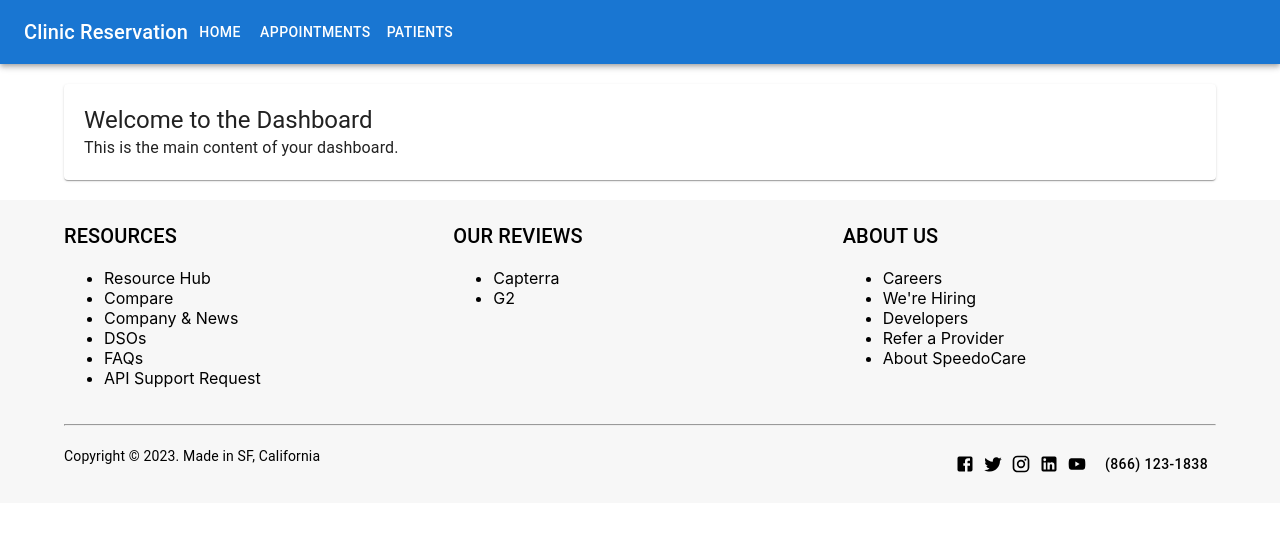
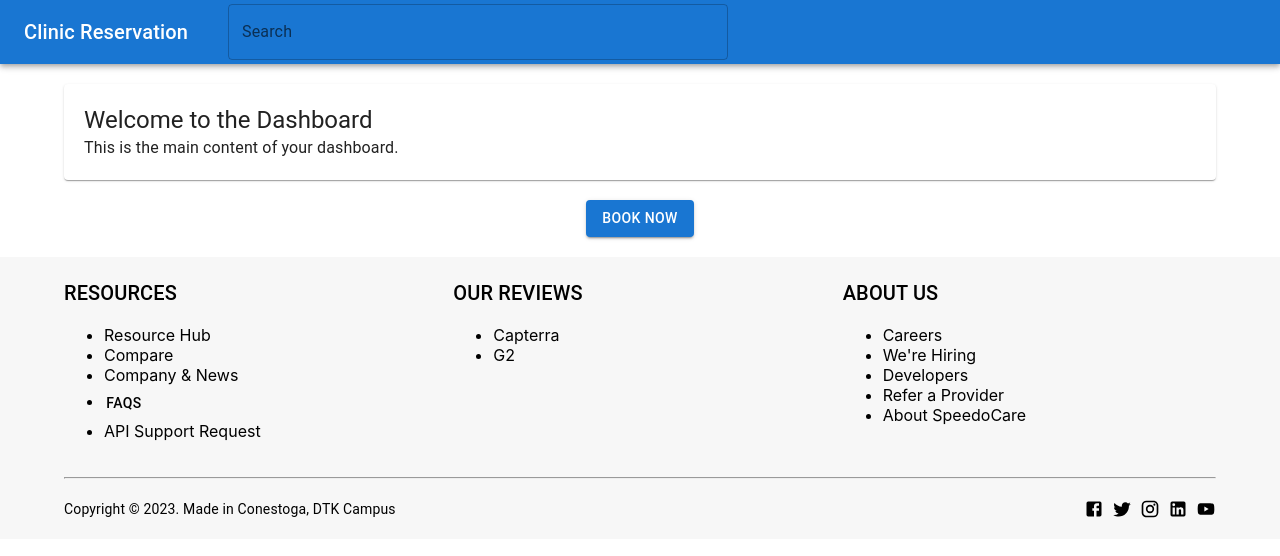
Before and after one commit to akashraj11/speedocare-react-app, a React (Create React App) app: page /dashboard in a window 1280 px wide. Shown: the top 556 px of the page. Built offline with nearby package versions, Linux system fonts and the light colour scheme.

Commit message:
Adding static git pages

```diff
--- a/src/App.js
+++ b/src/App.js
@@ -3,6 +3,8 @@ import { BrowserRouter as Router, Routes, Route } from 'react-router-dom';
 import LoginPage from './Components/Login/LoginPage';
 import RegisterPage from './Components/Registration/RegisterPage';
 import DashboardPage from './Components/Dashboard/DashboardPage';
+import FAQPage from './Components/FAQ/FAQPage';
+import BookingPage from './Components/Booking/BookingPage';
 
 function App() {
   return (
@@ -11,6 +13,8 @@ function App() {
         <Route path="/" element={<LoginPage />} />
         <Route path="/register" element={<RegisterPage />} />
         <Route path="/dashboard" element={<DashboardPage />} />
+        <Route path="/faq" element={<FAQPage />} />
+        <Route path="/booking" element={<BookingPage />} />
       </Routes>
     </Router>
   );
--- /dev/null
+++ b/src/Components/Booking/BookingPage.js
@@ -0,0 +1,112 @@
+import React, { useState } from 'react';
+import {
+  Container,
+  Typography,
+  Grid,
+  Paper,
+  TextField,
+  Button,
+  FormControl,
+  InputLabel,
+  Select,
+  MenuItem,
+} from '@mui/material';
+
+const clinics = ['Clinic A', 'Clinic B', 'Clinic C'];
+const diseases = ['Cold', 'Fever', 'Headache'];
+const doctors = ['Dr. John Doe', 'Dr. Jane Smith', 'Dr. Michael Johnson'];
+
+function BookingPage() {
+  const [selectedDate, setSelectedDate] = useState('');
+  const [selectedClinic, setSelectedClinic] = useState('');
+  const [selectedDisease, setSelectedDisease] = useState('');
+  const [selectedDoctor, setSelectedDoctor] = useState('');
+
+  const handleBooking = () => {
+    // Handle the booking process here, e.g., send the selected details to the server
+    console.log('Booking details:', {
+      date: selectedDate,
+      clinic: selectedClinic,
+      disease: selectedDisease,
+      doctor: selectedDoctor,
+    });
+  };
+
+  return (
+    <Container maxWidth="md" style={{ marginTop: '20px' }}>
+      <Paper style={{ padding: '20px' }}>
+        <Typography variant="h5">Book Clinic Reservation</Typography>
+        <Grid container spacing={2}>
+          <Grid item xs={12} md={6}>
+            <TextField
+              label="Select Date"
+              type="date"
+              value={selectedDate}
+              onChange={(e) => setSelectedDate(e.target.value)}
+              InputLabelProps={{
+                shrink: true,
+              }}
+              fullWidth
+            />
+          </Grid>
+          <Grid item xs={12} md={6}>
+            <FormControl fullWidth>
+              <InputLabel id="clinic-label">Select Clinic</InputLabel>
+              <Select
+                labelId="clinic-label"
+                value={selectedClinic}
+                onChange={(e) => setSelectedClinic(e.target.value)}
+              >
+                {clinics.map((clinic) => (
+                  <MenuItem key={clinic} value={clinic}>
+                    {clinic}
+                  </MenuItem>
+                ))}
+              </Select>
+            </FormControl>
+          </Grid>
+          <Grid item xs={12} md={6}>
+            <FormControl fullWidth>
+              <InputLabel id="disease-label">Select Disease</InputLabel>
+              <Select
+                labelId="disease-label"
+                value={selectedDisease}
+                onChange={(e) => setSelectedDisease(e.target.value)}
+              >
+                {diseases.map((disease) => (
+                  <MenuItem key={disease} value={disease}>
+                    {disease}
+                  </MenuItem>
+                ))}
+              </Select>
+            </FormControl>
+          </Grid>
+          <Grid item xs={12} md={6}>
+            <FormControl fullWidth>
+              <InputLabel id="doctor-label">Select Doctor (Optional)</InputLabel>
+              <Select
+                labelId="doctor-label"
+                value={selectedDoctor}
+                onChange={(e) => setSelectedDoctor(e.target.value)}
+              >
+                <MenuItem value="">None</MenuItem>
+                {doctors.map((doctor) => (
+                  <MenuItem key={doctor} value={doctor}>
+                    {doctor}
+                  </MenuItem>
+                ))}
+              </Select>
+            </FormControl>
+          </Grid>
+          <Grid item xs={12}>
+            <Button variant="contained" color="primary" onClick={handleBooking}>
+              Book Now
+            </Button>
+          </Grid>
+        </Grid>
+      </Paper>
+    </Container>
+  );
+}
+
+export default BookingPage;
--- a/src/Components/Dashboard/DashboardPage.js
+++ b/src/Components/Dashboard/DashboardPage.js
@@ -1,5 +1,4 @@
-// DashboardPage.js
-import React from 'react';
+import React, { useState } from 'react';
 import {
   AppBar,
   Toolbar,
@@ -7,13 +6,55 @@ import {
   Container,
   Grid,
   Paper,
+  Box,
+  TextField,
+  Autocomplete,
   Button,
-  Box,
 } from '@mui/material';
 import { Link } from 'react-router-dom';
 import { Facebook, Twitter, Instagram, LinkedIn, YouTube } from '@mui/icons-material';
 
+// Sample data for doctors and hospitals (You can replace this with your actual data)
+const doctorData = [
+  { id: 1, name: 'Dr. John Doe' },
+  { id: 2, name: 'Dr. Jane Smith' },
+  { id: 3, name: 'Dr. Michael Johnson' },
+];
+
+const hospitalData = [
+  { id: 1, name: 'XYZ Hospital' },
+  { id: 2, name: 'ABC Medical Center' },
+  { id: 3, name: '123 Clinic' },
+];
+
 function DashboardPage() {
+  const [searchTerm, setSearchTerm] = useState('');
+  const [searchResults, setSearchResults] = useState([]);
+
+  const handleSearchChange = (event, value) => {
+    setSearchTerm(value);
+    searchDoctorAndHospital(value);
+  };
+
+  const searchDoctorAndHospital = (searchTerm) => {
+    // Handle the null case when search bar is cleared
+    if (!searchTerm) {
+      setSearchResults([]);
+      return;
+    }
+
+    // Filter doctors and hospitals based on the search term
+    const filteredDoctors = doctorData.filter((doctor) =>
+      doctor.name.toLowerCase().includes(searchTerm.toLowerCase())
+    );
+
+    const filteredHospitals = hospitalData.filter((hospital) =>
+      hospital.name.toLowerCase().includes(searchTerm.toLowerCase())
+    );
+
+    setSearchResults([...filteredDoctors, ...filteredHospitals]);
+  };
+
   return (
     <div>
       {/* Top Navigation Bar */}
@@ -21,15 +62,21 @@ function DashboardPage() {
         <Toolbar>
           {/* Add your logo here */}
           <Typography variant="h6">Clinic Reservation</Typography>
-          <Button color="inherit" component={Link} to="/home">
-            Home
-          </Button>
-          <Button color="inherit" component={Link} to="/appointments">
-            Appointments
-          </Button>
-          <Button color="inherit" component={Link} to="/patients">
-            Patients
-          </Button>
+          <Autocomplete
+            freeSolo
+            options={[]}
+            value={searchTerm}
+            onChange={handleSearchChange}
+            renderInput={(params) => (
+              <TextField
+                {...params}
+                label="Search"
+                variant="outlined"
+                style={{ marginLeft: '20px', marginRight: '20px' }}
+              />
+            )}
+            style={{ marginLeft: '20px', marginRight: '20px', width: '500px' }}
+          />
           {/* Add more menu items as needed */}
         </Toolbar>
       </AppBar>
@@ -47,7 +94,31 @@ function DashboardPage() {
             </Paper>
           </Grid>
         </Grid>
+
+        {/* Book Now Button */}
+        <Grid container justifyContent="center" style={{ marginTop: '20px' }}>
+          <Button
+            variant="contained"
+            color="primary"
+            component={Link}
+            to="/booking" // Replace "/booking" with the actual path of the booking page
+          >
+            Book Now
+          </Button>
+        </Grid>
       </Container>
+
+      {/* Search Results */}
+      {searchResults.length > 0 && (
+        <Container maxWidth="lg" style={{ marginTop: '20px' }}>
+          <Typography variant="h5">Search Results</Typography>
+          <ul>
+            {searchResults.map((result) => (
+              <li key={result.id}>{result.name}</li>
+            ))}
+          </ul>
+        </Container>
+      )}
 
       {/* Footer */}
       <footer style={{ backgroundColor: '#f7f7f7', padding: '20px', marginTop: '20px' }}>
@@ -59,8 +130,17 @@ function DashboardPage() {
                 <li>Resource Hub</li>
                 <li>Compare</li>
                 <li>Company & News</li>
-                <li>DSOs</li>
-                <li>FAQs</li>
+                <li>
+                  <Button
+                    variant="text"
+                    color="inherit"
+                    component={Link} // Use Link component for navigation
+                    to="/faq" // Redirect to the FAQ page when the button is clicked
+                    style={{ marginLeft: '-12px' }}
+                  >
+                    FAQs
+                  </Button>
+                </li>
                 <li>API Support Request</li>
               </ul>
             </Grid>
@@ -85,12 +165,7 @@ function DashboardPage() {
           <hr style={{ margin: '20px 0' }} />
           <Grid container spacing={2}>
             <Grid item xs={12} sm={6}>
-              {/* <img
-                src="newspaper.svg"
-                alt="Newspaper"
-                style={{ height: '30px', marginRight: '10px' }}
-              /> */}
-              <Typography variant="body2">Copyright © 2023. Made in SF, California</Typography>
+              <Typography variant="body2">Copyright © 2023. Made in Conestoga, DTK Campus</Typography>
             </Grid>
             <Grid item xs={12} sm={6} style={{ display: 'flex', justifyContent: 'flex-end' }}>
               <Box display="flex" alignItems="center">
@@ -100,15 +175,6 @@ function DashboardPage() {
                 <LinkedIn fontSize="small" style={{ marginRight: '8px' }} />
                 <YouTube fontSize="small" />
               </Box>
-              <Button
-                variant="text"
-                color="inherit"
-                component="a"
-                href="tel:+1"
-                style={{ marginLeft: '10px' }}
-              >
-                (866) 123-1838
-              </Button>
             </Grid>
           </Grid>
         </Container>
--- /dev/null
+++ b/src/Components/FAQ/FAQPage.js
@@ -0,0 +1,54 @@
+// FAQPage.js
+import React from 'react';
+import { Container, Typography, Accordion, AccordionSummary, AccordionDetails } from '@mui/material';
+import ExpandMoreIcon from '@mui/icons-material/ExpandMore';
+
+const faqData = [
+  {
+    question: 'How do I book an appointment?',
+    answer:
+      "Booking an appointment is easy! Simply log in to your account, navigate to the 'Appointments' page, and select your preferred date and time. Click on the 'Book Appointment' button, and you're all set!",
+  },
+  {
+    question: 'Can I reschedule or cancel my appointment?',
+    answer:
+      'Yes, you can reschedule or cancel your appointment. Log in to your account, go to the "Appointments" page, find the appointment you want to modify, and click on the "Reschedule" or "Cancel" button.',
+  },
+  {
+    question: 'How far in advance can I book an appointment?',
+    answer:
+      'You can book appointments up to 30 days in advance. If you need to schedule an appointment beyond that timeframe, please contact our support team for assistance.',
+  },
+  {
+    question: 'Is my personal information secure?',
+    answer:
+      'Yes, your privacy and security are our top priorities. We use industry-standard encryption to protect your personal information, and we adhere to strict data protection policies.',
+  },
+  {
+    question: 'What should I do if I experience technical issues?',
+    answer:
+      'If you encounter any technical issues while using our platform, please reach out to our support team at support@exampleclinic.com, and we will assist you promptly.',
+  },
+];
+
+function FAQPage() {
+  return (
+    <Container maxWidth="lg" style={{ marginTop: '20px' }}>
+      <Typography variant="h4" style={{ marginBottom: '20px' }}>
+        Frequently Asked Questions
+      </Typography>
+      {faqData.map((faq, index) => (
+        <Accordion key={index}>
+          <AccordionSummary expandIcon={<ExpandMoreIcon />}>
+            <Typography variant="h6">{faq.question}</Typography>
+          </AccordionSummary>
+          <AccordionDetails>
+            <Typography variant="body1">{faq.answer}</Typography>
+          </AccordionDetails>
+        </Accordion>
+      ))}
+    </Container>
+  );
+}
+
+export default FAQPage;
```
Also changed, not shown: 1 other file (tests, documents, lock files or other folders).
